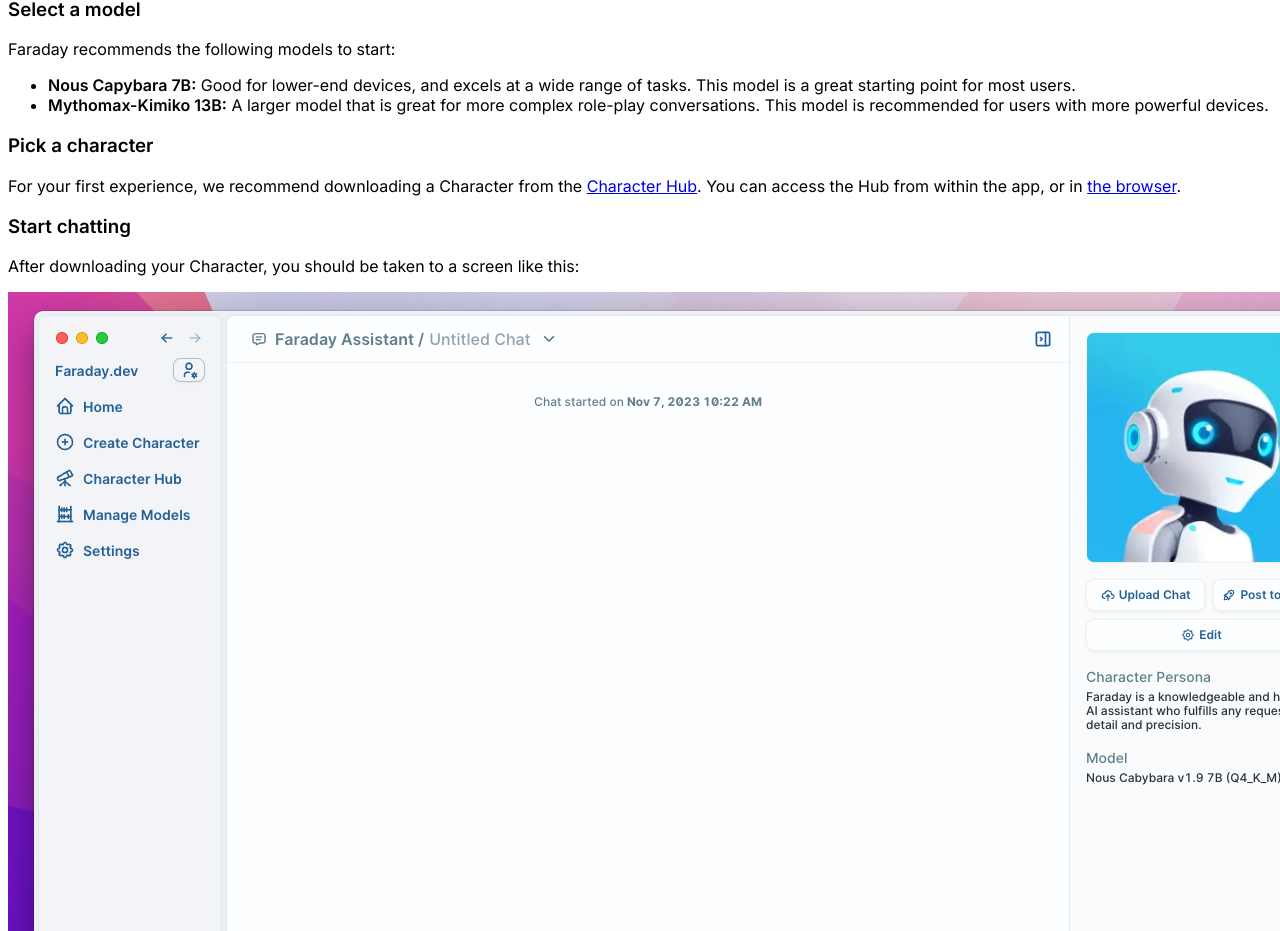
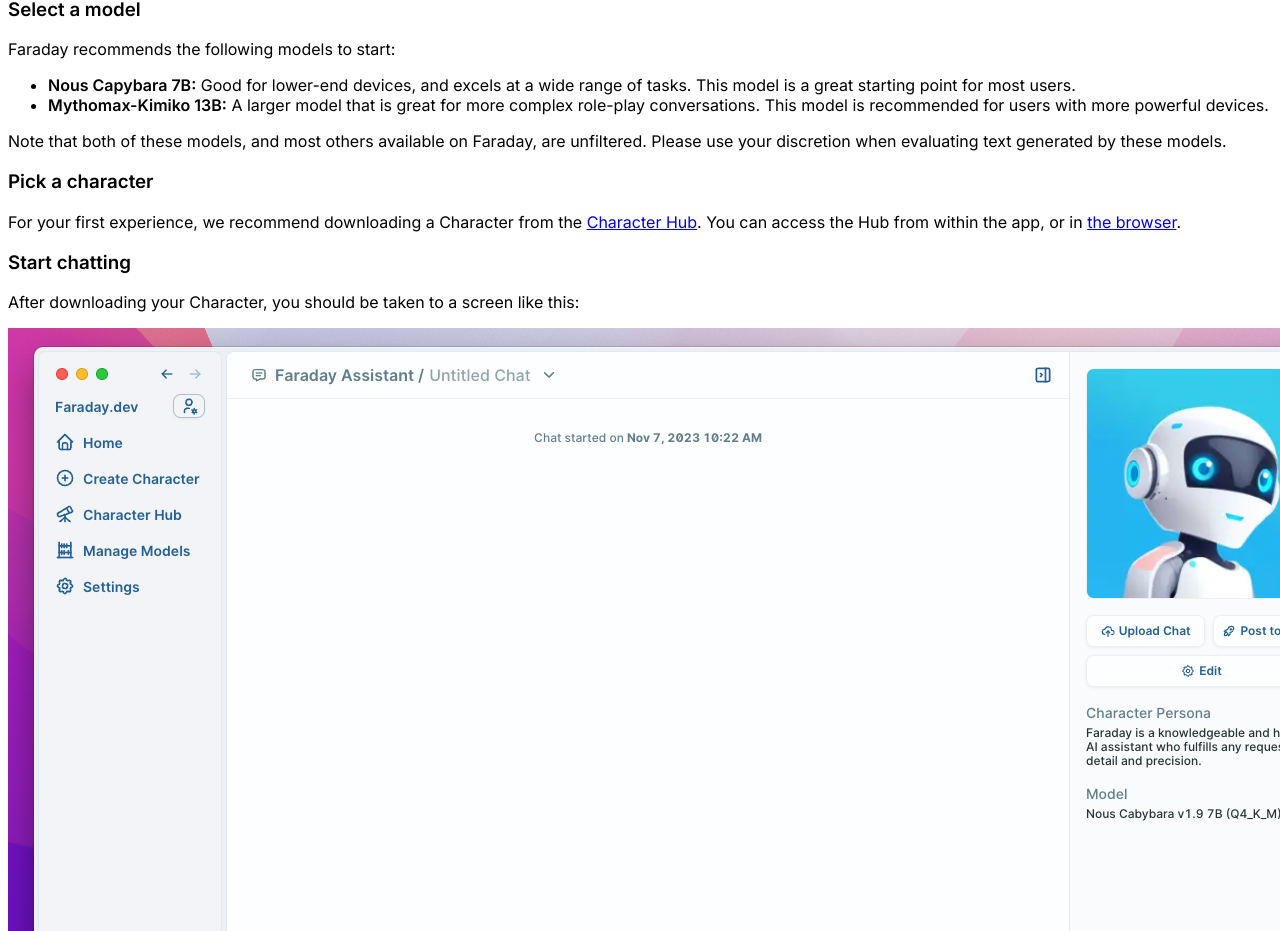
Before and after one commit to ahoylabs/faraday-guides, a Next.js app: page / in a window 1280 px wide. Shown: the part 1300-2231 px from the top of the page. Built offline with nearby package versions, Linux system fonts and the light colour scheme.

Commit message:
add unfiltered note

```diff
--- a/src/pages/index.mdx
+++ b/src/pages/index.mdx
@@ -27,6 +27,8 @@
 - **Nous Capybara 7B:** Good for lower-end devices, and excels at a wide range of tasks. This model is a great starting point for most users.
 - **Mythomax-Kimiko 13B:** A larger model that is great for more complex role-play conversations. This model is recommended for users with more powerful devices.
 
+Note that both of these models, and most others available on Faraday, are unfiltered. Please use your discretion when evaluating text generated by these models.
+
 ### Pick a character
 
 For your first experience, we recommend downloading a Character from the [Character Hub](https://docs.faraday.dev/hub). You can access the Hub from within the app, or in [the browser](https://faraday.dev/hub).
```
